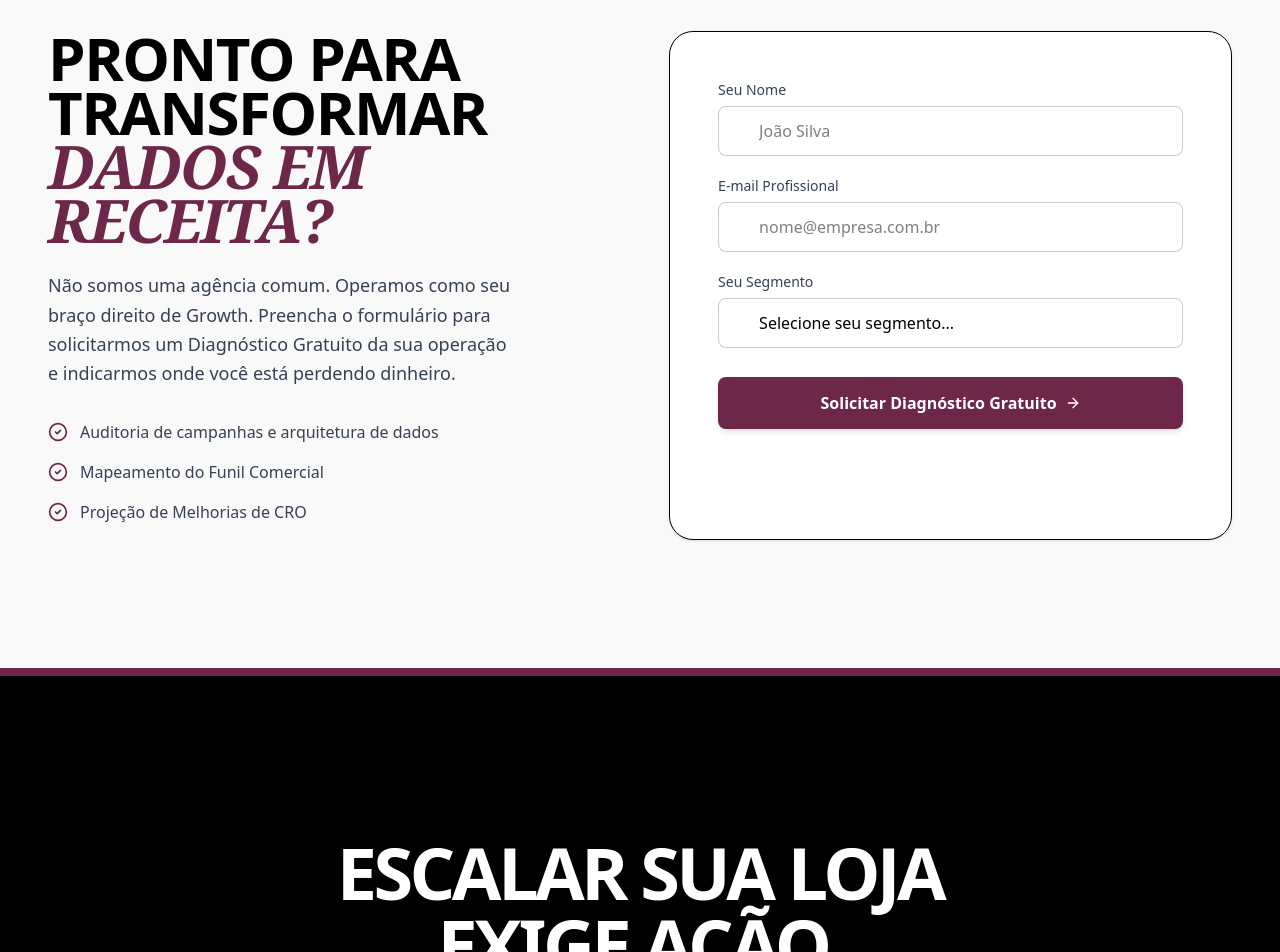
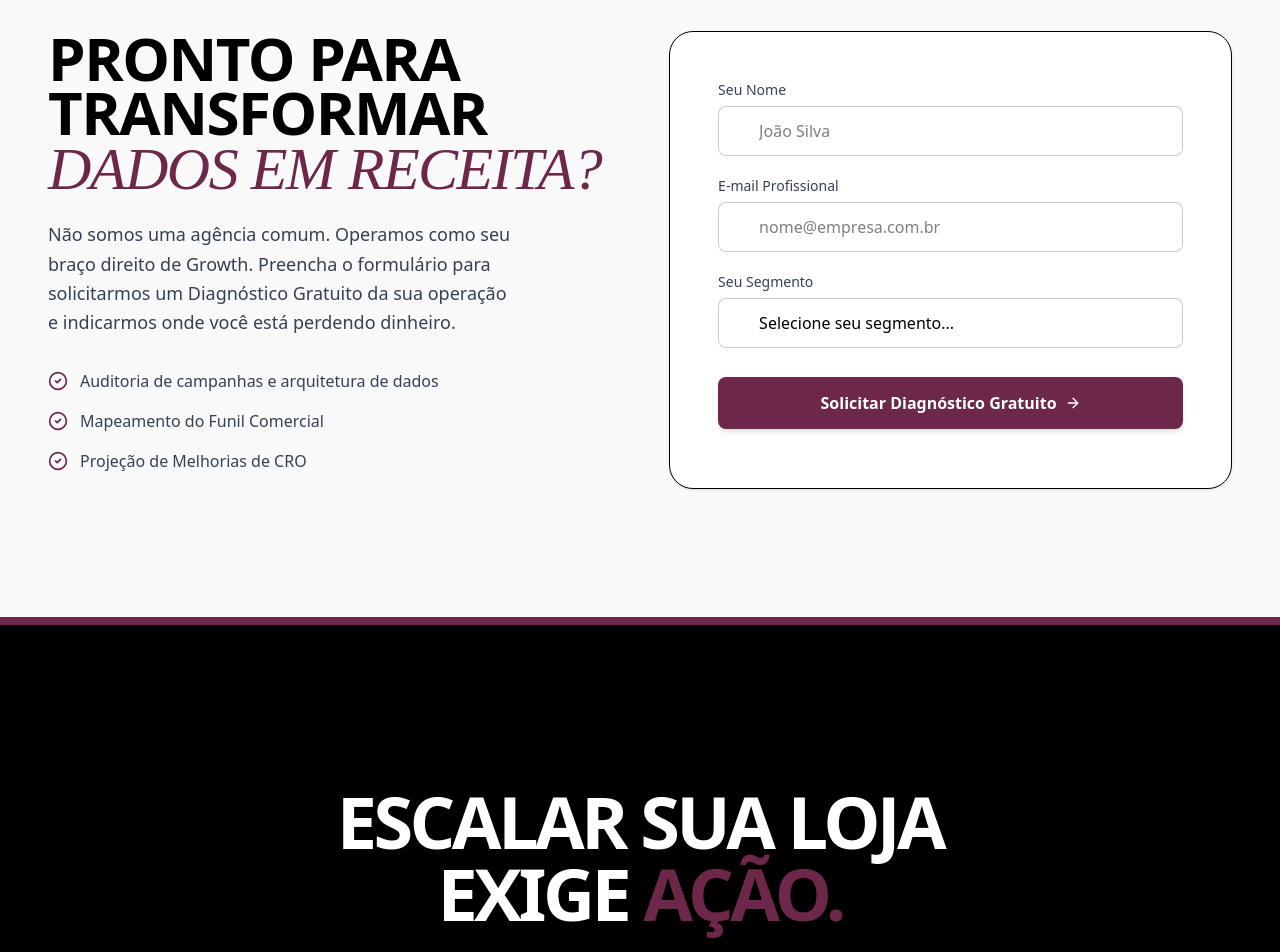
Before and after one commit to jooh44/site-vyrtech, a Next.js app: page /locacao-de-roupas in a window 1280 px wide. Shown: the part 5440-6392 px from the top of the page. Built offline with nearby package versions, Linux system fonts and the light colour scheme.

Commit message:
style: update typography on conversion form and cta headings

```diff
--- a/src/app/locacao-de-roupas/page.tsx
+++ b/src/app/locacao-de-roupas/page.tsx
@@ -271,7 +271,7 @@ export default function FashionRetailLandingPage() {
             <section id="solicitar" className="py-40 bg-black text-white text-center px-6 border-t-8 border-[#6D2749]">
                 <div className="max-w-4xl mx-auto space-y-12">
                     <h2 className="text-5xl md:text-7xl font-black uppercase tracking-tighter leading-none text-balance">
-                        ESCALAR SUA LOJA <br className="hidden md:block" /> EXIGE AÇÃO.
+                        ESCALAR SUA LOJA <br className="hidden md:block" /> EXIGE <span className="text-[#6D2749]">AÇÃO.</span>
                     </h2>
                     <p className="text-xl text-gray-400 font-light max-w-2xl mx-auto text-balance">
                         Se a sua loja possui tickets premium e time tático preparado para agendamentos, aplique para nossa Assessoria de Crescimento Exclusiva.
--- a/src/components/ui/EditorialConversionForm.tsx
+++ b/src/components/ui/EditorialConversionForm.tsx
@@ -11,7 +11,7 @@ export function EditorialConversionForm() {
                 <div className="lg:w-1/2 flex flex-col justify-center">
                     <h2 className="text-4xl md:text-5xl lg:text-6xl font-black text-black mb-6 tracking-tight text-balance uppercase leading-[0.9]">
                         PRONTO PARA<br />TRANSFORMAR<br />
-                        <span className="text-[#6D2749] italic font-serif">DADOS EM RECEITA?</span>
+                        <span className="text-[#6D2749] italic font-editorial font-light">DADOS EM RECEITA?</span>
                     </h2>
                     <p className="text-lg text-gray-700 font-light mb-8 leading-relaxed text-balance">
                         Não somos uma agência comum. Operamos como seu braço direito de Growth.
```
